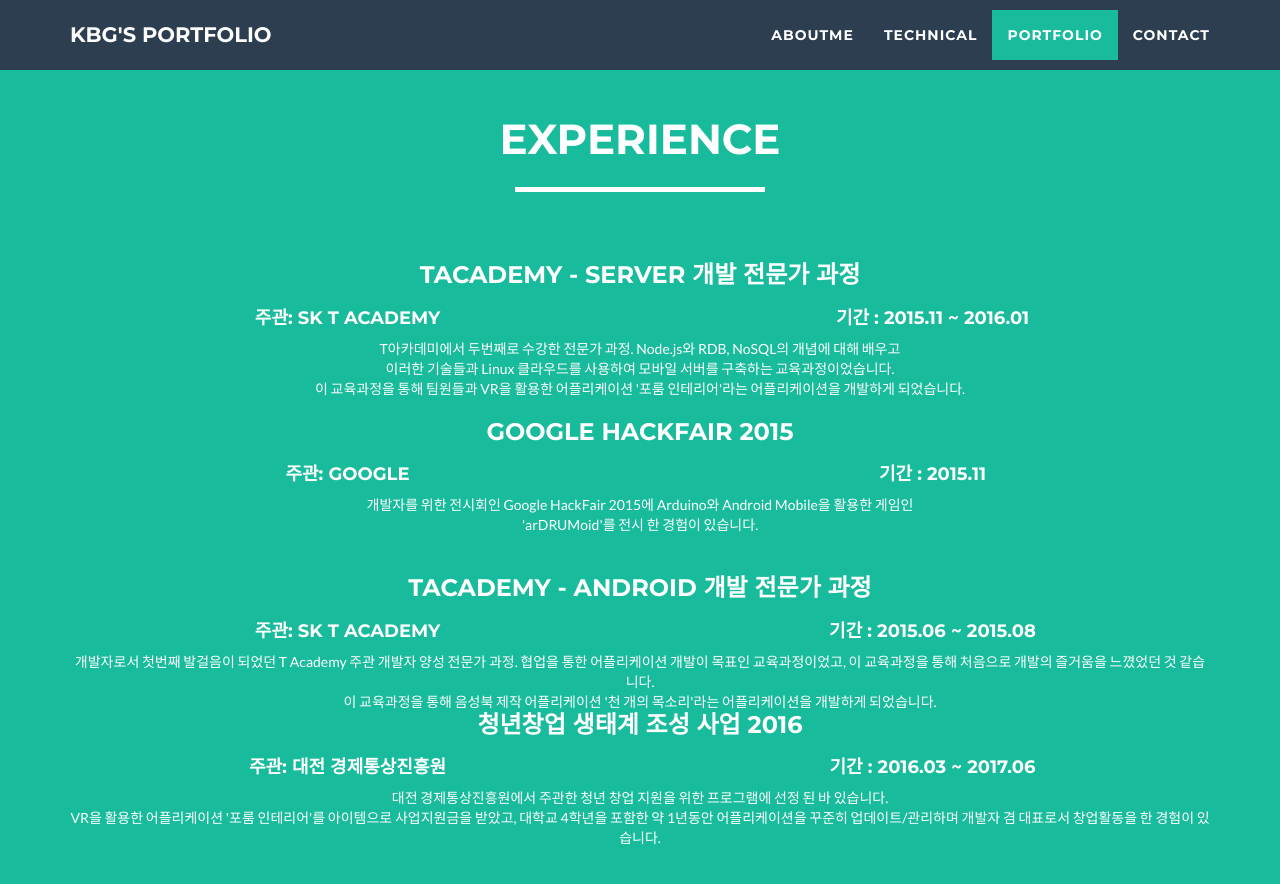
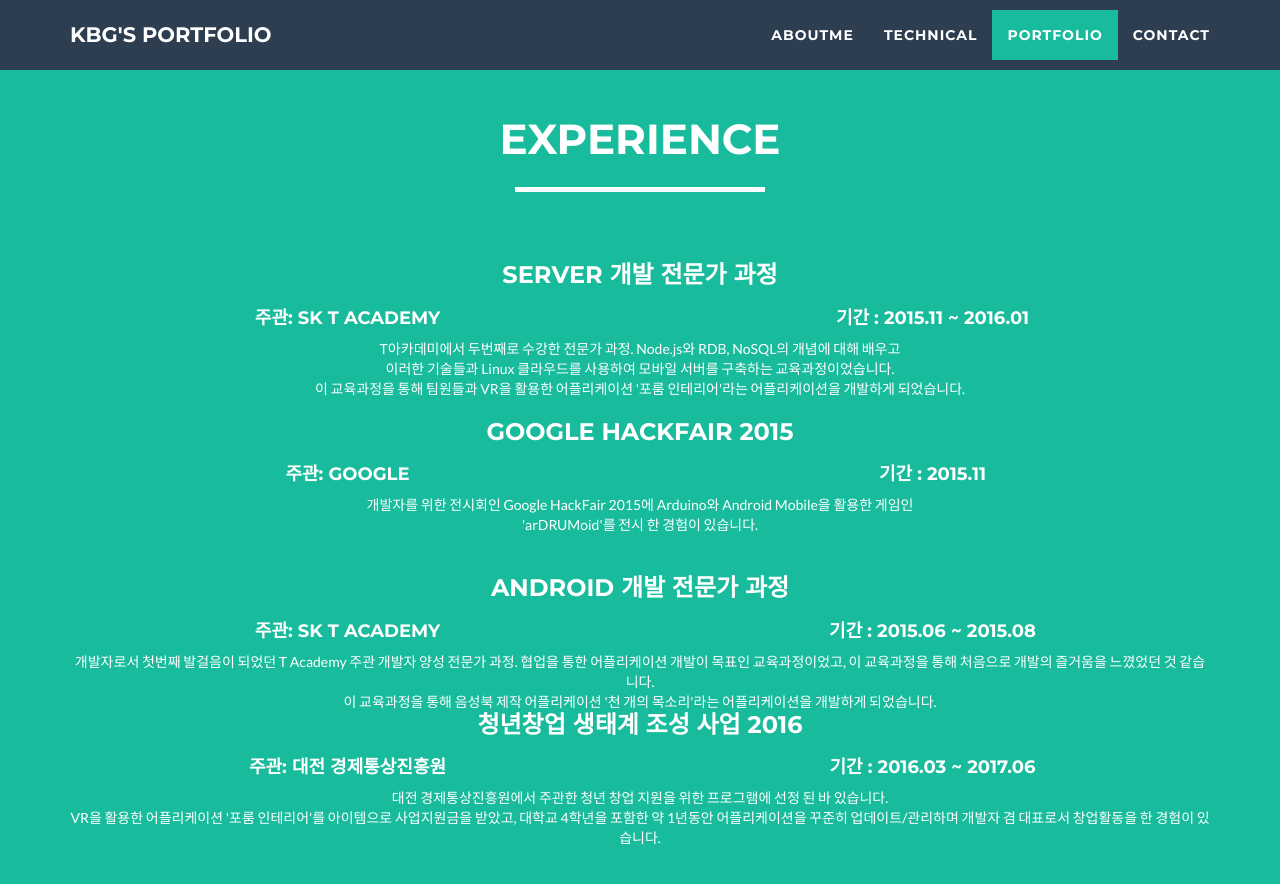
Before and after one commit to k4771kim/k4771kim.github.io, a Jekyll site: the page portfolio.html, which Jekyll copies as it is, in a window 1280 px wide and 900 px high, scrolled down 3066 px. Shown: the top 884 px of the window. Built offline with Jekyll 4.4.1, drawn with Linux system fonts in a browser that asks for light colours; nearby versions of some CDN libraries.

Commit message:
Portfolio Modification

```diff
--- a/portfolio.html
+++ b/portfolio.html
@@ -1,5 +1,5 @@
 <!DOCTYPE html>
-<html >
+<html>
     <head>
 
         <meta charset="utf-8">
@@ -11,32 +11,15 @@
 
         <!-- Bootstrap Core CSS -->
         <link href="/css/bootstrap.min.css" rel="stylesheet">
-	<!-- <script src="https://maxcdn.bootstrapcdn.com/bootstrap/3.3.2/js/bootstrap.min.js"></script> -->
         <!-- Theme CSS -->
         <link href="/css/freelancer.min.css" rel="stylesheet">
 
         <!-- Custom Fonts -->
-   <!-- <link href="https://lipis.github.io/bootstrap-social/bootstrap-social.css"> -->
         <link href="/css/ladda-themeless.min.css">
         <link href="https://fonts.googleapis.com/css?family=Montserrat:400,700" rel="stylesheet" type="text/css">
         <link href="https://fonts.googleapis.com/css?family=Lato:400,700,400italic,700italic" rel="stylesheet" type="text/css">
         <link rel="stylesheet" href="/css/jquery.easy-pie-chart.css" media="screen">
-
         <link rel="stylesheet" href="//maxcdn.bootstrapcdn.com/font-awesome/4.3.0/css/font-awesome.min.css">
-
-
-
-<!-- <link href="/css/circle.css" rel="stylesheet" type="text/css"> -->
-
-
-
-    <!-- HTML5 Shim and Respond.js IE8 support of HTML5 elements and media queries -->
-    <!-- WARNING: Respond.js doesn't work if you view the page via file:// -->
-    <!--[if lt IE 9]>
-        <script src="https://oss.maxcdn.com/libs/html5shiv/3.7.0/html5shiv.js"></script>
-        <script src="https://oss.maxcdn.com/libs/respond.js/1.4.2/respond.min.js"></script>
-    <![endif]-->
-
     </head>
 
     <body id="page-top" class="index">
@@ -71,9 +54,6 @@
                         <li class="page-scroll">
                             <a href="#contact">Contact</a>
                         </li>
-
-
-
                     </ul>
                 </div>
                 <!-- /.navbar-collapse -->
@@ -89,12 +69,7 @@
                         <img class=" img-responsive img-circle" src="/assets/profile2.png" alt="">
                         <div class="intro-text">
                             <h1 class="name">김 보 균</h1>
-
-<!--
-                        <a href="" >a dfadsfdasfadsfads f</a>
- -->
-
-                        <hr class="star-light">
+                            <hr class="star-light" />
                             <span class="skills">Developer</span>
                         </div>
                     </div>
@@ -102,22 +77,19 @@
             </div>
         </header>
 
-
-
         <section id="introduce">
 
             <div class="container">
                 <div class="row">
                     <div class="col-lg-12 text-center">
                         <h2>About me</h2>
-                    <hr class="star-primary">
+                        <hr class="star-primary" />
                     </div>
                 </div>
                 <div class="row">
                     <div class="col-sm-4">
-                   <img class="img-responsive img-centered" src="/assets/profile3.png" alt=""> <br>
+                       <img class="img-responsive img-centered" src="/assets/profile3.png" alt=""> <br />
                    </div>
-
                    <div class="col-sm-4 text-center">
                         <h4 >개발자 김보균입니다!</h4>
 
@@ -129,14 +101,9 @@
                         팀원들과 그 결과물로 창업을 위해 달려본 경험도 있습니다.<br>
                         제가 그동안 해 오던 프로젝트는  <a href="#portfolio">여기</a>에서 구경시켜 드릴게요.
                         <br><br>
-
                     </div>
                     <div class="col-sm-4">
-                 <h4 class="text-center"m>김보균에서 개발을 빼면?</h4>
-
-
-
-
+                        <h4 class="text-center">김보균에서 개발을 빼면?</h4>
                         <ul>
                             <li>악기 연주하는 걸 좋아합니다. 특히 타악기 연주를 즐깁니다.</li>
                             <li>게임을 좋아합니다. 지금은 '오버워치'에 관심이 있고 주 포지션은 힐러에요!!</li>
@@ -146,9 +113,7 @@
                             <li>운동도 좋아하지만 어디 틀어박혀서 움직이지 않는 것이 더 좋아요.</li>
                         </ul>
                     </div>
-
                 </div>
-
             </div>
     </section>
 
@@ -202,13 +167,6 @@
             </div>
         </div>
     </section>
-
-
-
-
-
-
-
 
     <!-- Portfolio Grid Section -->
     <section id="portfolio">
@@ -302,15 +260,6 @@
         </div>
     </div>
     </section>
-
-
-
-
-
-
-<!-- Experience Section -->
-
-
     <section class="success" id="experience">
         <div class="container">
             <div class="row">
@@ -320,12 +269,7 @@
                 </div>
             </div>
             <div class="row"><br>
-
-
-
-
-
-                <h3 class="text-center"> Tacademy - Server 개발 전문가 과정 </h3>
+                <h3 class="text-center"> Server 개발 전문가 과정 </h3>
                 <div class="col-sm-6 text-center">
                    <h4> <b>주관</b>: SK T Academy </h4>
                </div>
@@ -355,24 +297,11 @@
 
                 <div class="col-lg-12 text-center">
                     개발자를 위한 전시회인 Google HackFair 2015에 Arduino와 Android Mobile을 활용한 게임인<br>
-                    'arDRUMoid'<!-- (<a class = "text-primary" href ="https://github.com/k4771kim/Ardrumoid"> Git Repo</a>,<a class = "text-primary" href ="https://youtu.be/f2dA1MZTgeU">Youtube</a>) -->를 전시 한 경험이 있습니다.
+                    'arDRUMoid'를 전시 한 경험이 있습니다.
                 </div>
                 <br>
-             <!--    <div class="col-lg-12 text-center">
-
-                         <img class=" img-centered img-responsive" src="/assets/project/ardrumoid.png" alt="arDRUMoid">
-
-                           <a class = "btn btn-outline text-primary" href="https://play.google.com/store/apps/details?id=com.ardrumoid&hl=ko">
-                        Store
-                    </a>
-                </div> -->
-<!--  -->
-
-
-
-
                     <!--  --><br><br>
-                <h3 class="text-center"> Tacademy - Android 개발 전문가 과정 </h3>
+                    <h3 class="text-center"> Android 개발 전문가 과정 </h3>
                     <div class="col-sm-6 text-center">
                         <h4><b>주관</b>: SK T Academy</h4>
                     </div>
@@ -385,17 +314,7 @@
                     <div class="col-lg-12 text-center">
                      개발자로서 첫번째 발걸음이 되었던 T Academy 주관 개발자 양성 전문가 과정. 협업을 통한 어플리케이션 개발이 목표인 교육과정이었고, 이 교육과정을 통해 처음으로 개발의 즐거움을 느꼈었던 것 같습니다.<br> 이 교육과정을 통해 음성북 제작 어플리케이션 '천 개의 목소리'라는 어플리케이션을 개발하게 되었습니다.
                  </div>
-                <br>
-         <!--        <div class="col-lg-12 text-center">
-
-                         <img class=" img-centered img-responsive" src="/assets/project/VOT.png" alt="천 개의 목소리">
-
-                           <a class = "btn btn-outline text-primary" href="https://play.google.com/store/apps/details?id=gyun.bo.voice_of_thousands_1&hl=ko">
-                        Store
-                    </a>
-                </div> -->
-<!--  -->
-
+                 <br><br>
 
                     <h3 class="text-center"> 청년창업 생태계 조성 사업 2016 </h3>
                     <div class="col-sm-6 text-center">
@@ -412,9 +331,6 @@
                     VR을 활용한 어플리케이션 '포룸 인테리어'를 아이템으로 사업지원금을 받았고, 대학교 4학년을 포함한 약 1년동안 어플리케이션을 꾸준히 업데이트/관리하며 개발자 겸 대표로서 창업활동을 한 경험이 있습니다.
                 </div>
                 <br>
-
-
-
 
             </div>
 
@@ -482,10 +398,6 @@
             </div>
         </section>
 
-
-
-
-
         <!-- Footer -->
         <footer class="text-center">
             <div class="footer-above">
@@ -503,22 +415,13 @@
 
                                        <a href="https://www.facebook.com/bogyun.kim.71" class="btn-social btn-outline"><span class="sr-only">Facebook</span><i class="fa fa-fw fa-facebook"></i></a>
                                    </li>
-
-
-
                                    <a href="http://k4771kim.github.io" class="btn-social btn-outline"><span class="sr-only">Git Blog</span><i class="fa fa-fw fa-github-alt"></i></a>
                                </li>
-
-
                                <li>
-
                                    <a href="https://github.com/k4771kim" class="btn-social btn-outline"><span class="sr-only">Github</span><i class="fa fa-fw fa-github"></i></a>
                                </li>
 
                            </li>
-
-
-
                        </ul>
                    </div>
                </div>
@@ -534,24 +437,13 @@
         </div>
     </div>
     </footer>
-
-
-
     <!-- Scroll to Top Button (Only visible on small and extra-small screen sizes) -->
     <div class="scroll-top page-scroll hidden-sm hidden-xs hidden-lg hidden-md">
         <a class="btn btn-primary" href="#page-top">
             <i class="fa fa-chevron-up"></i>
         </a>
     </div>
-
-
-
-
     <!-- Portfolio Modals -->
-<!--  -->
-
-
-
     <div class="portfolio-modal modal fade" id="VoiceOfThousands" tabindex="-1" role="dialog" aria-hidden="true">
         <div class="modal-content">
             <div class="close-modal" data-dismiss="modal">
@@ -843,12 +735,7 @@
                 }
             }
             mixer.filter('.kbg');
-
-
         </script>
-
-
-
     </body>
 
     </html>
```
Also changed, not shown: other parts of portfolio.html (+1 -3 lines), 10 other files. Lines whose indentation alone changed are shown as unchanged.
